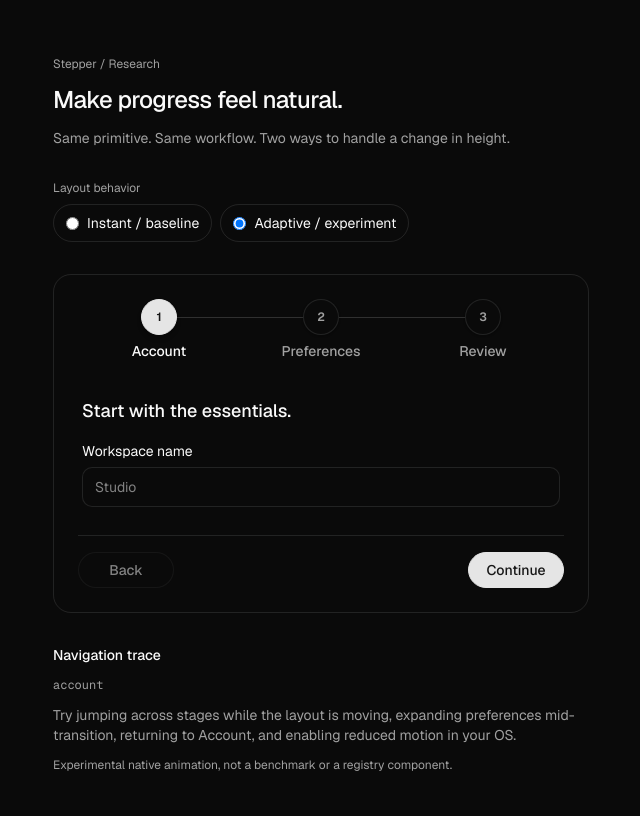
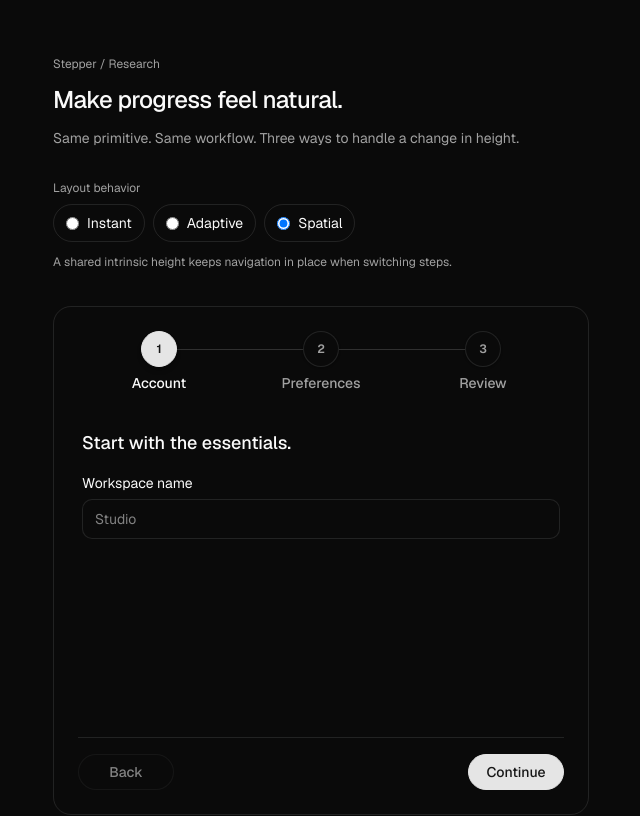
Before and after one commit to francozeta/stepper, a Next.js app: page /drafts/interactions in a window 1280 px wide. Shown: the top 816 px of the page, without its empty margins (319-959 px from the left). Built offline with nearby package versions, Linux system fonts and the light colour scheme.

Commit message:
feat(lab): explore spatial stability with intrinsic panel sizing

```diff
--- a/components/stepper-interaction-lab.tsx
+++ b/components/stepper-interaction-lab.tsx
@@ -9,10 +9,11 @@ import {
 
 const steps = [{ value: "account" }, { value: "preferences" }, { value: "review" }] as const;
 type Stage = (typeof steps)[number]["value"];
+type LayoutMode = "instant" | "adaptive" | "spatial";
 
 // Lab only. Retarget from the in-flight visual height rather than replaying
 // from the last committed height. Keep the actual content in normal flow.
-function AdaptiveHeight({ enabled, children }: { enabled: boolean; children: React.ReactNode }) {
+function AdaptiveHeight({ enabled, spatial, children }: { enabled: boolean; spatial: boolean; children: React.ReactNode }) {
   const outer = React.useRef<HTMLDivElement>(null);
   const inner = React.useRef<HTMLDivElement>(null);
   React.useLayoutEffect(() => {
@@ -56,9 +57,23 @@ function AdaptiveHeight({ enabled, children }: { enabled: boolean; children: Rea
   }, [enabled]);
   return (
     <div ref={outer} className={enabled ? "overflow-clip" : undefined}>
-      <div ref={inner} className="flow-root">{children}</div>
+      <div ref={inner} className={spatial ? "grid min-w-0 grid-cols-1 items-start" : "flow-root"}>{children}</div>
     </div>
   );
+}
+
+// The largest real panel determines the shared grid track. Inactive panels
+// stay in layout for intrinsic sizing, but cannot be read or interacted with.
+function spatialPanel(mode: LayoutMode, stage: Stage, value: Stage): React.ComponentProps<typeof StepperContent> {
+  if (mode !== "spatial") return { value };
+  const inactive = stage !== value;
+  return {
+    value,
+    hidden: false,
+    inert: inactive,
+    "aria-hidden": inactive ? true : undefined,
+    style: { gridArea: "1 / 1", visibility: inactive ? "hidden" : "visible" },
+  };
 }
 
 function Field({ label, ...props }: React.ComponentProps<"input"> & { label: string }) {
@@ -71,7 +86,7 @@ function Field({ label, ...props }: React.ComponentProps<"input"> & { label: str
 }
 
 export function StepperInteractionLab() {
-  const [mode, setMode] = React.useState<"instant" | "adaptive">("adaptive");
+  const [mode, setMode] = React.useState<LayoutMode>("spatial");
   const [stage, setStage] = React.useState<Stage>("account");
   const [name, setName] = React.useState("");
   const [expanded, setExpanded] = React.useState(false);
@@ -88,17 +103,18 @@ export function StepperInteractionLab() {
       <header className="grid gap-3">
         <Link href="/docs" className="w-fit text-xs text-muted-foreground hover:text-foreground">Stepper / Research</Link>
         <h1 className="text-2xl font-medium tracking-tight">Make progress feel natural.</h1>
-        <p className="text-sm text-muted-foreground">Same primitive. Same workflow. Two ways to handle a change in height.</p>
+        <p className="text-sm text-muted-foreground">Same primitive. Same workflow. Three ways to handle a change in height.</p>
       </header>
       <fieldset className="flex flex-wrap gap-2">
         <legend className="mb-2 text-xs text-muted-foreground">Layout behavior</legend>
-        {(["instant", "adaptive"] as const).map((value) => (
+        {(["instant", "adaptive", "spatial"] as const).map((value) => (
           <label key={value} className="flex cursor-pointer items-center gap-2 rounded-full border px-3 py-2 text-sm">
             <input type="radio" name="layout" checked={mode === value} onChange={() => setMode(value)} />
-            {value === "instant" ? "Instant / baseline" : "Adaptive / experiment"}
+            {value === "instant" ? "Instant" : value === "adaptive" ? "Adaptive" : "Spatial"}
           </label>
         ))}
       </fieldset>
+      <p className="-mt-5 text-xs text-muted-foreground" aria-live="polite">{mode === "instant" ? "The panel and controls follow content immediately." : mode === "adaptive" ? "The panel and controls move together with an animated height." : "A shared intrinsic height keeps navigation in place when switching steps."}</p>
       <section className="rounded-2xl border border-border p-4 sm:p-6">
         <Stepper steps={steps} value={stage} onValueChange={navigate}>
           <StepperList>
@@ -106,12 +122,12 @@ export function StepperInteractionLab() {
             <StepperItem value="preferences">Preferences</StepperItem>
             <StepperItem value="review">Review</StepperItem>
           </StepperList>
-          <AdaptiveHeight enabled={mode === "adaptive"}>
-            <StepperContent value="account" keepMounted className="space-y-4 border-0 bg-transparent p-1 shadow-none">
+          <AdaptiveHeight enabled={mode === "adaptive"} spatial={mode === "spatial"}>
+            <StepperContent {...spatialPanel(mode, stage, "account")} keepMounted className="space-y-4 border-0 bg-transparent p-1 shadow-none">
               <h2 className="text-lg font-medium">Start with the essentials.</h2>
               <Field label="Workspace name" value={name} onChange={(event) => setName(event.target.value)} placeholder="Studio" />
             </StepperContent>
-            <StepperContent value="preferences" keepMounted className="space-y-4 border-0 bg-transparent p-1 shadow-none">
+            <StepperContent {...spatialPanel(mode, stage, "preferences")} keepMounted className="space-y-4 border-0 bg-transparent p-1 shadow-none">
               <h2 className="text-lg font-medium">Make it yours.</h2>
               <p className="text-sm text-muted-foreground">Change the content height, then move quickly between stages.</p>
               <Field label="Timezone" placeholder="America/Lima" />
@@ -122,12 +138,12 @@ export function StepperInteractionLab() {
                 <Field label="Default view" />
               </div>
             </StepperContent>
-            <StepperContent value="review" keepMounted className="space-y-4 border-0 bg-transparent p-1 shadow-none">
+            <StepperContent {...spatialPanel(mode, stage, "review")} keepMounted className="space-y-4 border-0 bg-transparent p-1 shadow-none">
               <h2 className="text-lg font-medium">Everything in place.</h2>
               <p className="text-sm text-muted-foreground">Workspace: {name || "Untitled"}</p>
             </StepperContent>
           </AdaptiveHeight>
-          <div className="flex justify-between gap-3 border-t pt-4">
+          <div data-lab-controls className="flex justify-between gap-3 border-t pt-4">
             <StepperPrevious className="rounded-full">Back</StepperPrevious>
             <StepperNext className="rounded-full">Continue</StepperNext>
           </div>
@@ -136,8 +152,8 @@ export function StepperInteractionLab() {
       <section className="grid gap-3 text-sm">
         <h2 className="font-medium">Navigation trace</h2>
         <p className="break-words font-mono text-xs text-muted-foreground">{history.join(" → ")}</p>
-        <p className="text-muted-foreground">Try jumping across stages while the layout is moving, expanding preferences mid-transition, returning to Account, and enabling reduced motion in your OS.</p>
-        <p className="text-xs text-muted-foreground">Experimental native animation, not a benchmark or a registry component.</p>
+        <p className="text-muted-foreground">Try rapid Continue / Back, compare the position of the controls in all three modes, expand preferences, and return to Account. Spatial reserves the tallest current panel, so expanding content or resizing the viewport can still move the controls.</p>
+        <p className="text-xs text-muted-foreground">Experimental native layout and animation, not a benchmark or a registry component. Spatial trades extra whitespace for more predictable control placement.</p>
       </section>
     </main>
   );
```
Also changed, not shown: 2 other files (tests, documents, lock files or other folders).
